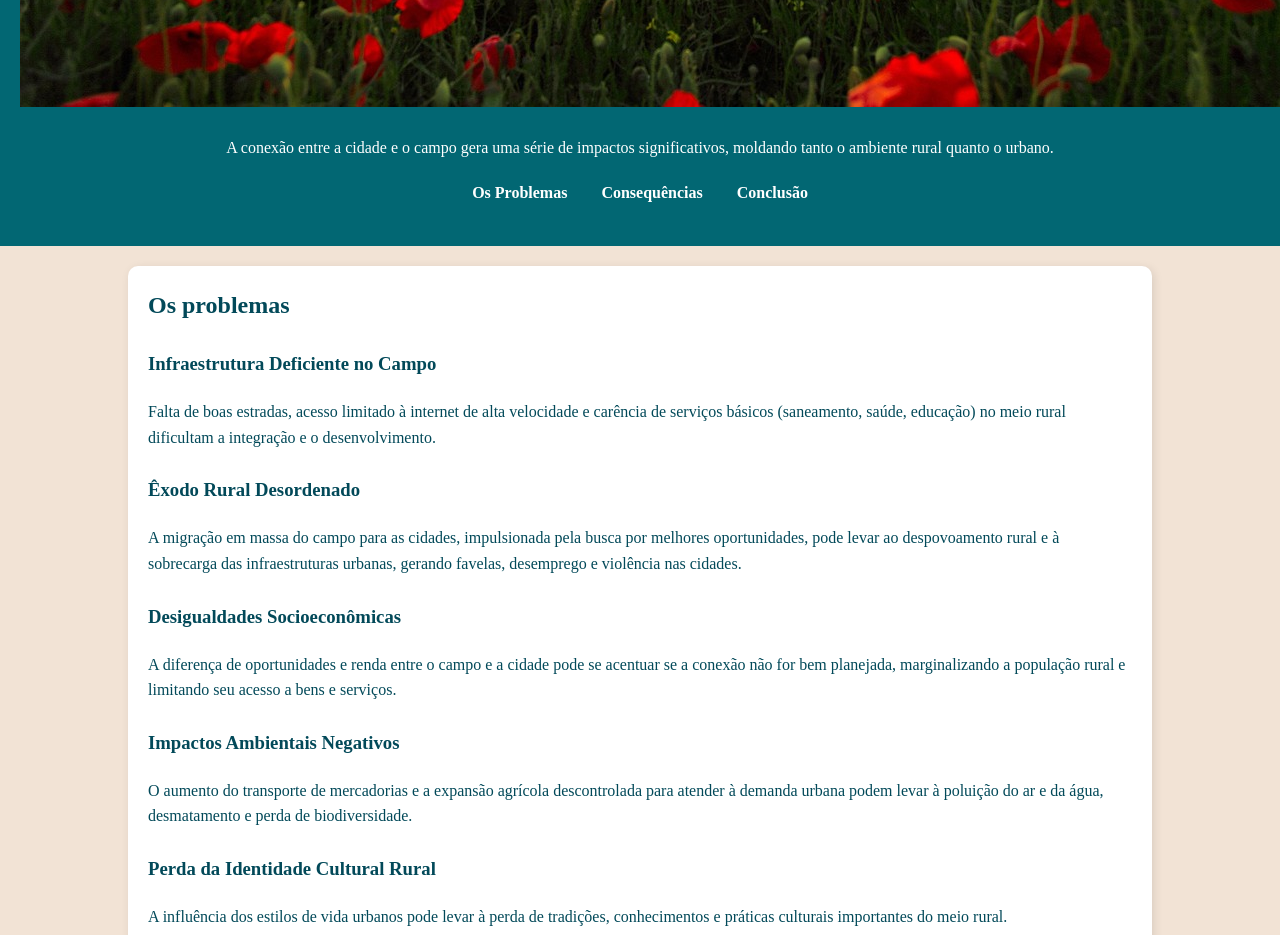
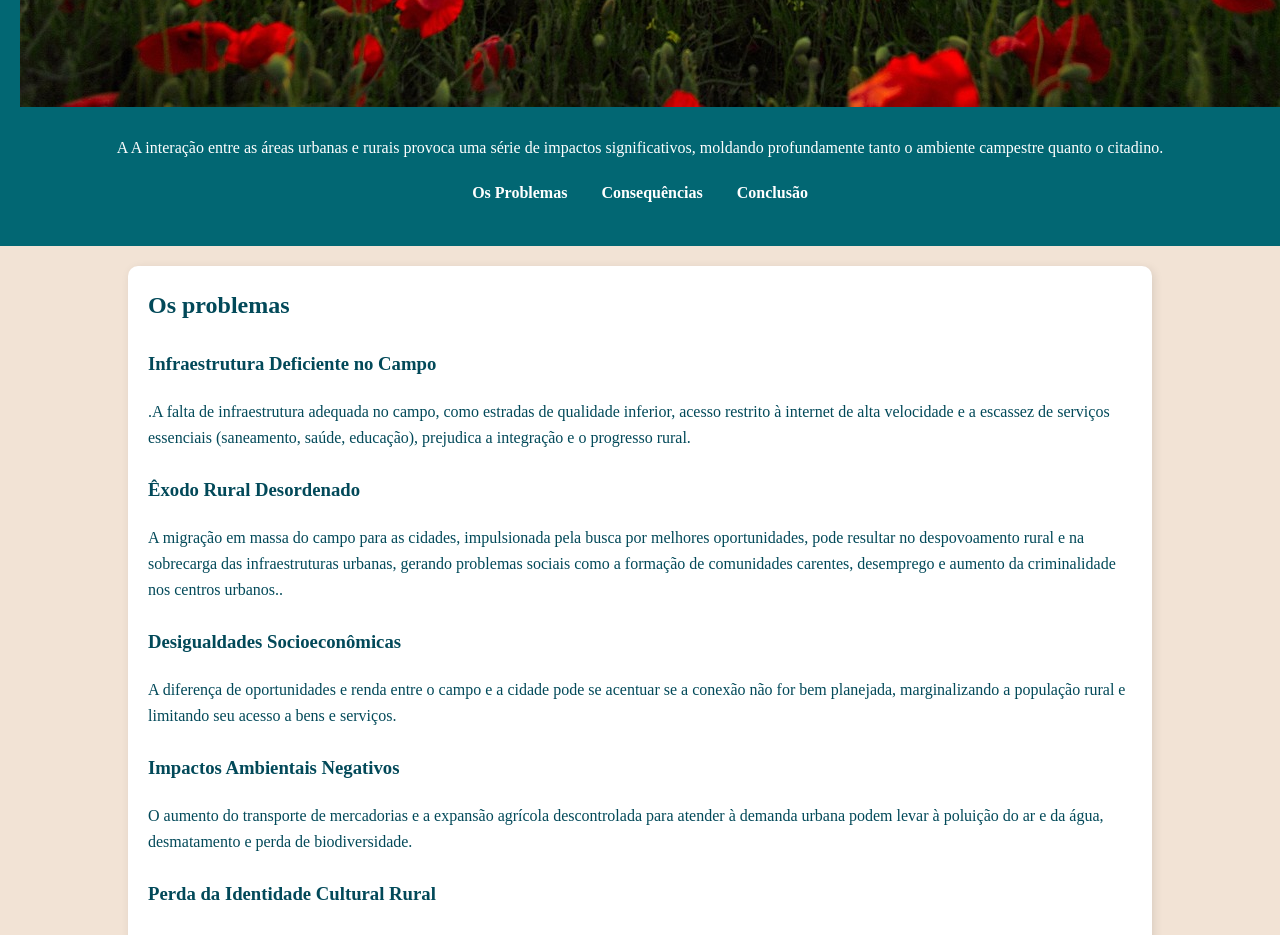
Before and after one commit to mariafsds/agrinho, a plain HTML site: page index.html in a window 1280 px wide. Shown: the part 820-1755 px from the top of the page. Drawn offline with Linux system fonts and the light colour scheme; a web font is replaced by a local one.

Commit message:
Update index.html

```diff
--- a/index.html
+++ b/index.html
@@ -10,7 +10,7 @@
     <header>
         <h1>Festejando a conexão da cidade e o campo</h1>
         <img src="sunset-815270_1280.jpg" alt="Foto que em uma parte tem a cidade e outra o campo.">
-        <p>A conexão entre a cidade e o campo gera uma série de impactos significativos, moldando tanto o ambiente rural quanto o urbano.</p>
+        <p>A A interação entre as áreas urbanas e rurais provoca uma série de impactos significativos, moldando profundamente tanto o ambiente campestre quanto o citadino.</p>
         <nav>
             <ul>
                 <li><a href="#problemas">Os Problemas</a></li>
@@ -25,12 +25,14 @@
             <h2>Os problemas</h2>
             <article>
                 <h3>Infraestrutura Deficiente no Campo</h3>
-                <p>Falta de boas estradas, acesso limitado à internet de alta velocidade e carência de serviços básicos (saneamento, saúde, educação) no meio rural dificultam a integração e o desenvolvimento.</p>
+                <p>.A falta de infraestrutura adequada no campo, como estradas de qualidade inferior, acesso restrito à internet de alta velocidade e a escassez de serviços essenciais (saneamento, saúde, educação), prejudica a integração e o progresso rural.
+
+</p>
             </article>
 
             <article>
                 <h3>Êxodo Rural Desordenado</h3>
-                <p>A migração em massa do campo para as cidades, impulsionada pela busca por melhores oportunidades, pode levar ao despovoamento rural e à sobrecarga das infraestruturas urbanas, gerando favelas, desemprego e violência nas cidades.</p>
+                <p>A migração em massa do campo para as cidades, impulsionada pela busca por melhores oportunidades, pode resultar no despovoamento rural e na sobrecarga das infraestruturas urbanas, gerando problemas sociais como a formação de comunidades carentes, desemprego e aumento da criminalidade nos centros urbanos..</p>
             </article>
             <article>
                 <h3>Desigualdades Socioeconômicas</h3>
```
